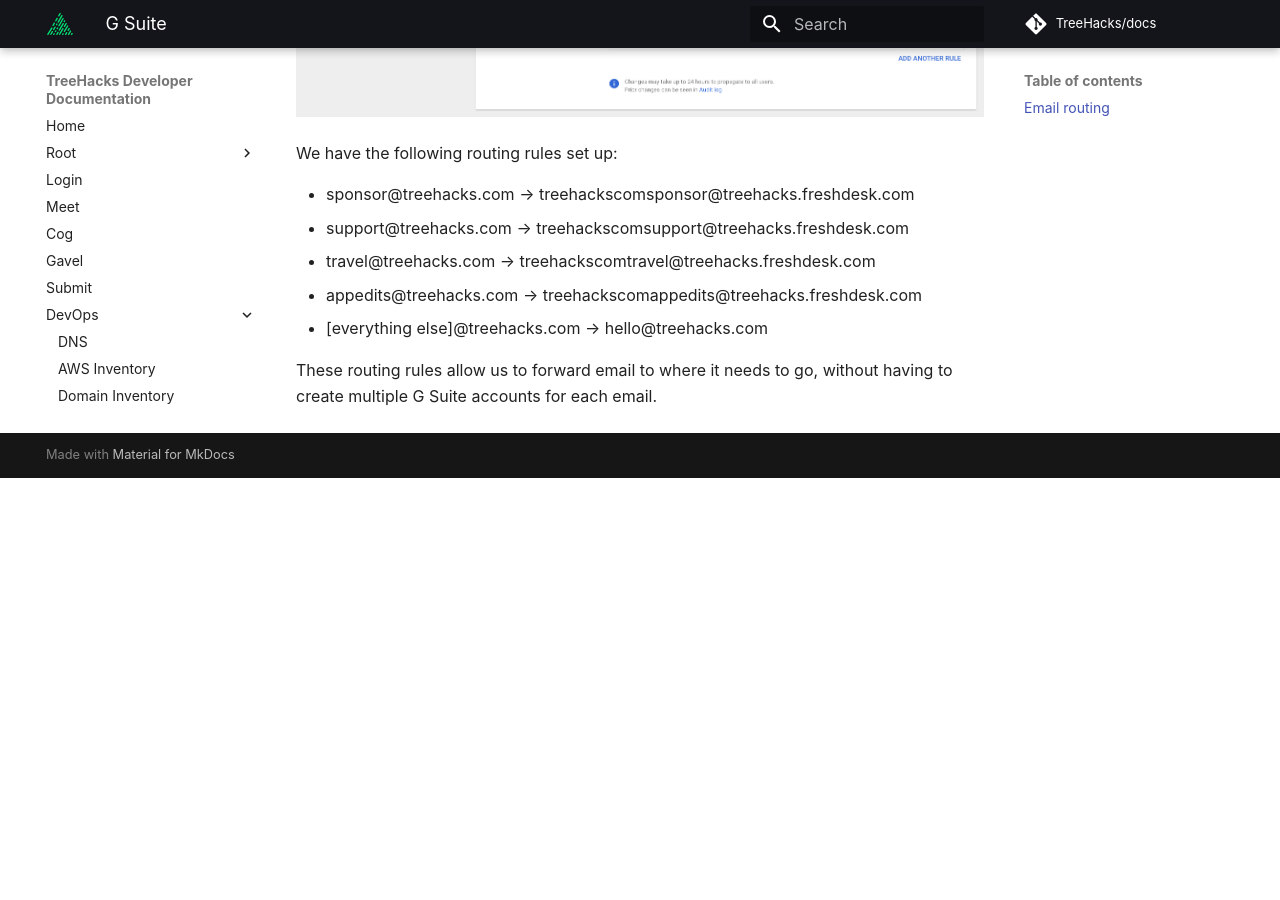
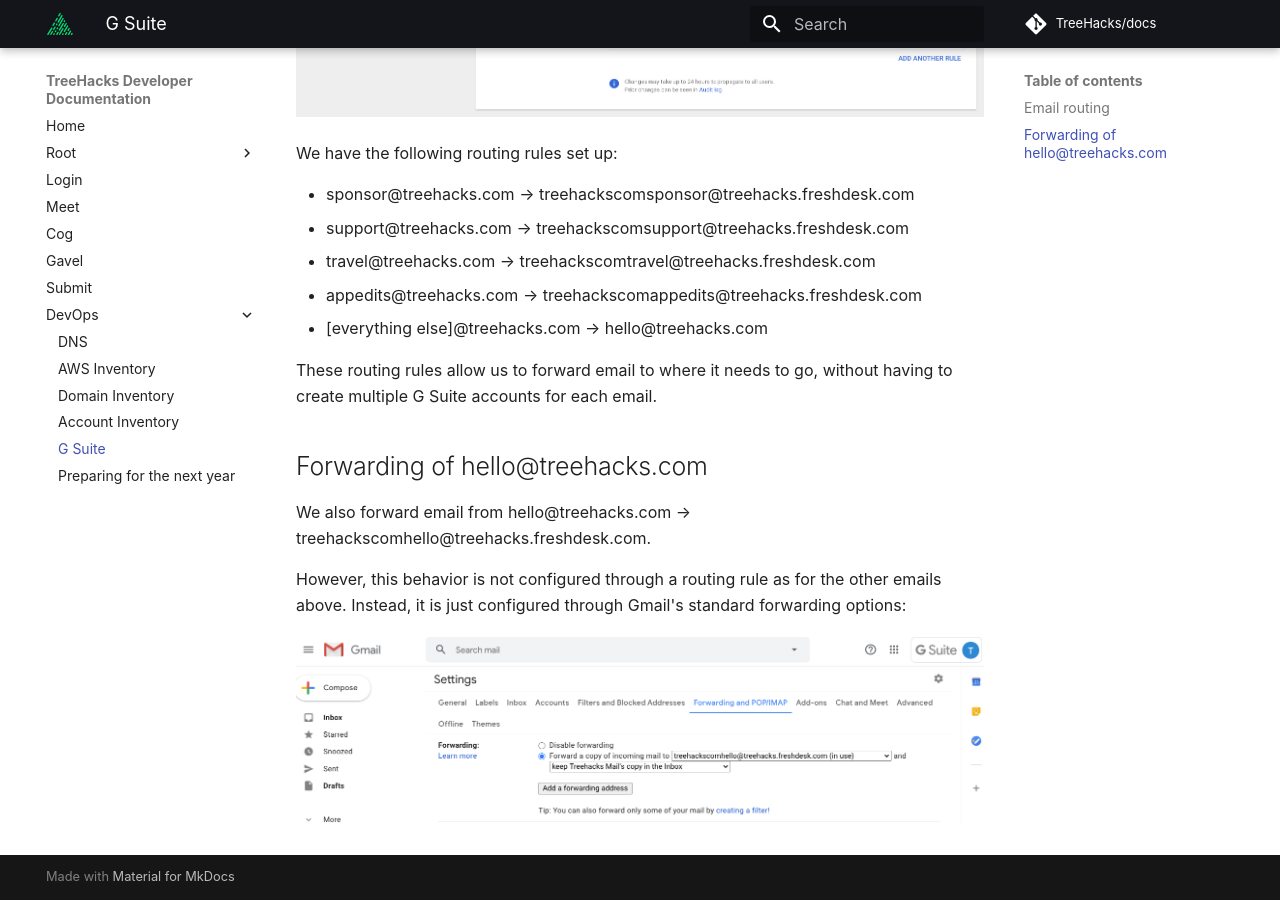
Before and after one commit to TreeHacks/docs, an MkDocs documentation site: the page built from docs/devops/g-suite.md, in a window 1280 px wide and 900 px high, scrolled down 568 px. Built offline with MkDocs 1.6.1 and Material for MkDocs 9.7.7, drawn with Linux system fonts in a browser that asks for light colours; some web fonts are replaced; comment, search, counter and statistics services are not loaded; before the commit the page ends 1046 px from its top, so only the background shows below that.

Commit message:
Add info on forwarding of hello@treehacks.com

```diff
--- a/docs/devops/g-suite.md
+++ b/docs/devops/g-suite.md
@@ -15,3 +15,11 @@
 - [everything else]@treehacks.com -> hello@treehacks.com
 
 These routing rules allow us to forward email to where it needs to go, without having to create multiple G Suite accounts for each email.
+
+## Forwarding of hello@treehacks.com
+
+We also forward email from hello@treehacks.com -> treehackscomhello@treehacks.freshdesk.com.
+
+However, this behavior is not configured through a routing rule as for the other emails above. Instead, it is just configured through Gmail's standard forwarding options:
+
+![gmail forwarding](img/gmail forwarding.png)
```
Also changed, not shown: docs/devops/img/gmail forwarding.png (added).
